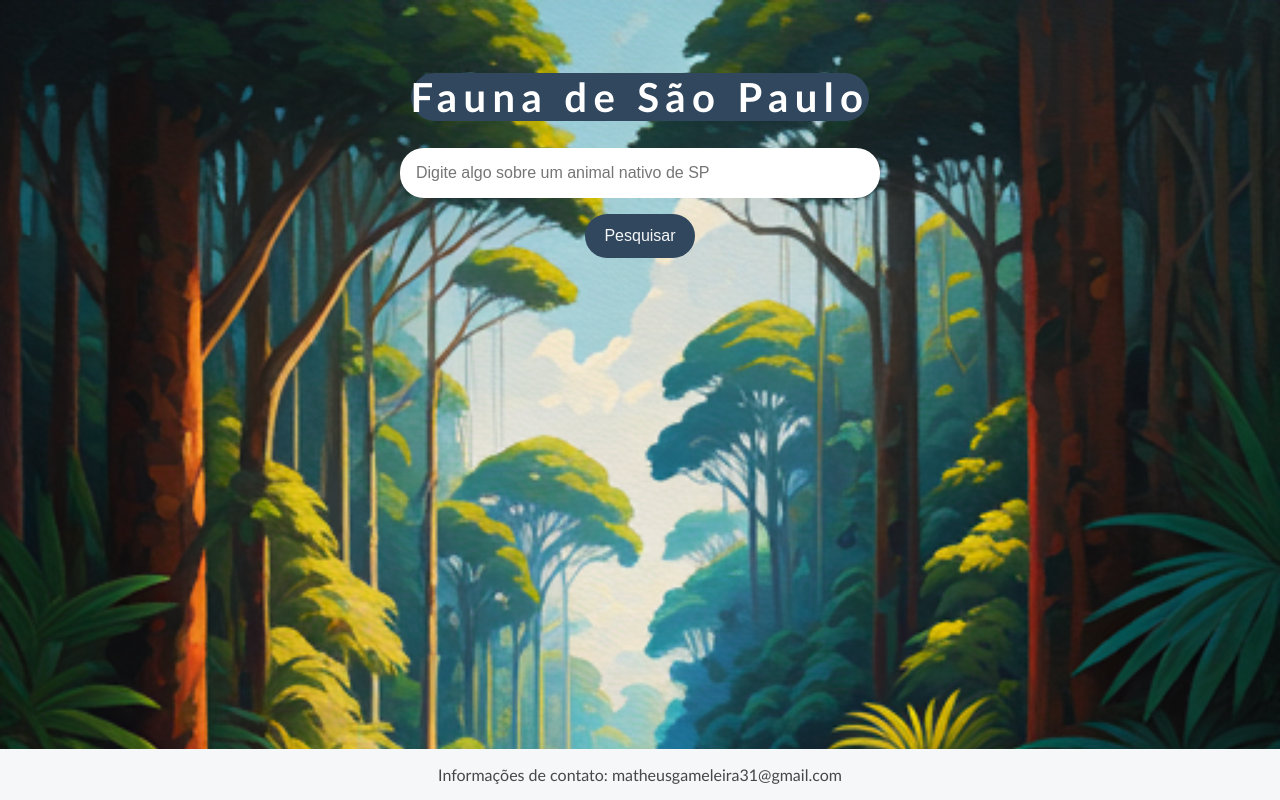
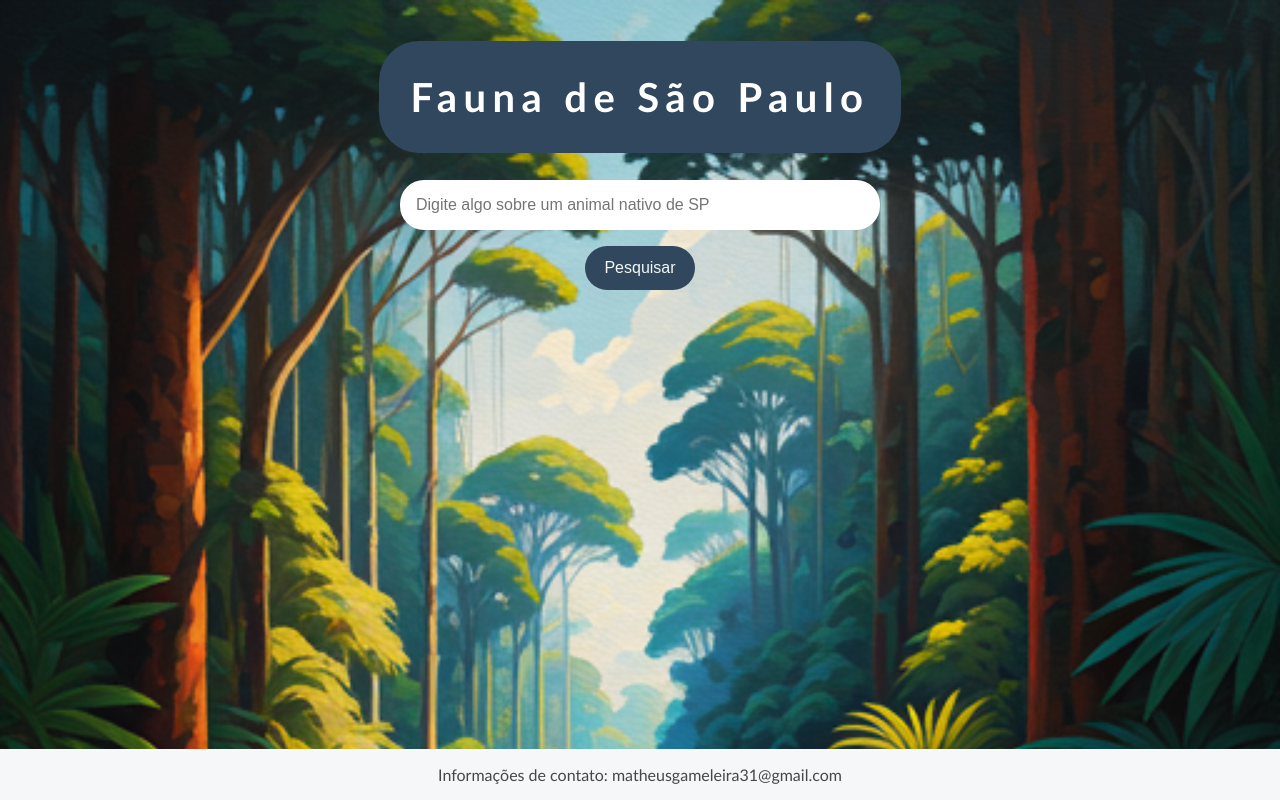
Before and after one commit to MatG31/wiki-fauna-sp, a plain HTML site: page index.html in a window 1280 px wide. Drawn offline with Linux system fonts and the light colour scheme.

Commit message:
Estilização Título3.css

```diff
--- a/style.css
+++ b/style.css
@@ -19,7 +19,8 @@ h1 {
     color: #FFFFFF; /* Cor do texto */
     text-align: center; /* Alinha o texto ao centro */
     letter-spacing: 0.4rem; /* Espaçamento entre letras */
-    border-radius: 2.5rem;
+    border-radius: 2.5rem; /*Boarda arredondada do título*/
+    padding: 2rem; /* Espaçamento interno*/
     background-color: #30475E;
 }
 
```
